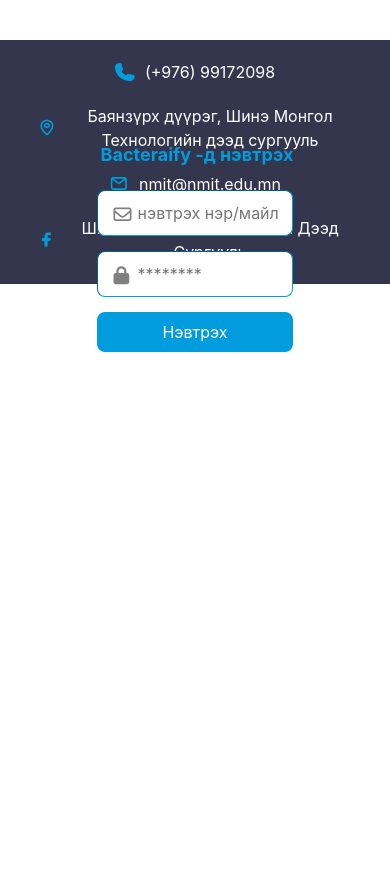
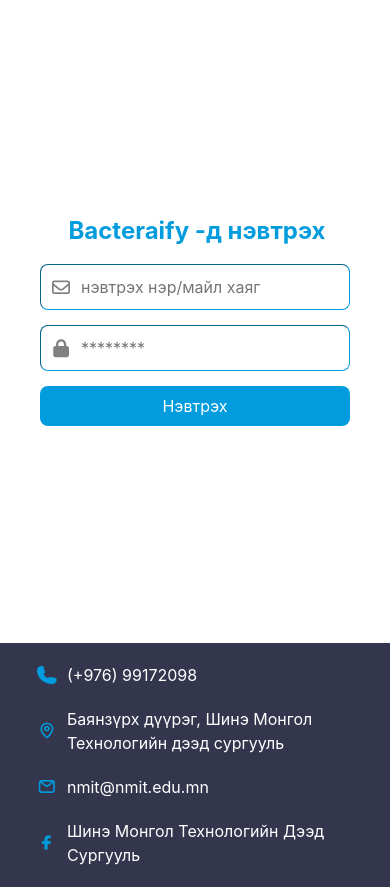
Before and after one commit to nrnbt/bacteraify, a Django app: page /login/ in a window 390 px wide. Shown: the part 194-1081 px from the top of the page. Before the commit the page ends 546 px from the top, so only its background shows below. Run offline with Django 4.2, Linux system fonts and the light colour scheme; parts of the project's set-up code (start-up, migrations or seed data) failed here and were passed over.

Commit message:
re organized login page

```diff
--- /dev/null
+++ b/core/static/css/login.css
@@ -0,0 +1,70 @@
+.login-form h1 {
+  color: #009CDE;
+  margin-bottom: 18px;
+  font-weight: bolder;
+  font-size: 30px;
+}
+
+.login-form {
+  max-width: 350px;
+  width: 100%;
+  padding-left: 20px;
+  padding-right: 20px;
+}
+
+.input-container {
+  position: relative;
+  display: flex;
+  width: 100%;
+  margin-bottom: 15px;
+}
+
+.button-submit {
+  background-color: #009CDE;
+  color: white;
+  border: none;
+  cursor: pointer;
+  width: 100%;
+  border-radius: 8px;
+  height: 40px;
+}
+
+.input-field {
+  width: 100%;
+  padding: 10px;
+  outline: none;
+  padding-left: 40px;
+  border-radius: 8px;
+  border-color: #009CDE;
+  border-width: 1px;
+}
+
+.flex-d {
+  display: flex;
+  flex-direction: column;
+  align-items: center;
+  justify-content: center;
+  text-align: center;
+}
+
+.login-form i {
+  font-size: 18px;
+  color: gray;
+}
+
+.icon-container {
+  position: absolute;
+  top: 0px;
+  left: 0px;
+  height: 46px;
+  width: 42px;
+  display: flex;
+  justify-content: center;
+  align-items: center;
+}
+
+@media (max-width: 570px) {
+  .login-form h1 {
+    font-size: 24px;
+  }
+}
--- a/core/static/css/main.css
+++ b/core/static/css/main.css
@@ -64,6 +64,7 @@ a {
   gap: 40px;
   padding-bottom: 40px;
   padding-top: 40px;
+  min-height: calc(100vh - 81px - 120px);
 }
 
 .tech-wrapper {
@@ -120,9 +121,11 @@ bottom {
   width: 100%;
   display: flex;
   justify-content: space-between;
-  gap: 30px;
+  gap: 20px;
   flex: 1;
   overflow: hidden;
+  padding-left: 20px;
+  padding-right: 20px;
 }
 
 .bottom-item {
@@ -144,6 +147,43 @@ bottom {
   flex-direction: column;
   text-align: start;
   width: 100%;
+}
+
+
+@media (max-width: 790px) {
+  .bottom-container {
+    width: 100%;
+    display: grid;
+    grid-template-columns: repeat(2, minmax(0, 1fr));
+    justify-content: space-between;
+    gap: 20px;
+    padding: 20px;
+  }
+
+  bottom {
+    background-color: #33364D;
+    width: 100vw;
+    height: fit-content;
+    display: flex;
+    justify-content: center;
+  }
+
+  .bottom-item {
+    gap: 10px;
+    width: 100%;
+    align-items: center;
+    justify-content: center;
+  }
+
+  .bottom-img {
+    height: 20px;
+    width: 20px;
+    object-fit: contain;
+  }
+
+  .footer-text {
+    text-align: start;
+  }
 }
 
 @media (max-width: 570px) {
@@ -225,12 +265,8 @@ bottom {
     padding-right: 20px;
   }
 
-  bottom {
-    background-color: #33364D;
-    width: 100vw;
-    height: fit-content;
-    display: flex;
-    justify-content: center;
+  .text-lg {
+    font-size: 14px;
   }
 
   .bottom-container {
@@ -243,10 +279,19 @@ bottom {
     padding: 20px;
   }
 
+  bottom {
+    background-color: #33364D;
+    width: 100vw;
+    height: fit-content;
+    display: flex;
+    justify-content: center;
+  }
+
   .bottom-item {
     gap: 10px;
     width: 100%;
     align-items: center;
+    justify-content: start;
   }
 
   .bottom-img {
@@ -255,8 +300,8 @@ bottom {
     object-fit: contain;
   }
 
-  .text-lg {
-    font-size: 14px;
+  .footer-text {
+    text-align: start;
   }
 }
 
--- a/core/templates/components/footer.html
+++ b/core/templates/components/footer.html
@@ -4,19 +4,19 @@
   <div class="bottom-container">
     <a href="tel:+97699172098" class="bottom-item" target="_blank">
       <img class="bottom-img" src="{% static 'images/phone-icon.png' %}" alt="phone-icon">
-      <div class="text-white">(+976) 99172098</div>
+      <div class="text-white footer-text">(+976) 99172098</div>
     </a>
     <a href="https://www.google.com/maps?q=47.91170640838734,106.93874083409169" class="bottom-item" target="_blank">
       <img class="bottom-img" src="{% static 'images/location-icon.png' %}" alt="location-icon">
-      <div class="text-white">Баянзүрх дүүрэг, Шинэ Монгол Технологийн дээд сургууль</div>
+      <div class="text-white footer-text">Баянзүрх дүүрэг, Шинэ Монгол Технологийн дээд сургууль</div>
     </a>
     <a href="mailto:nmit@nmit.edu.mn" class="bottom-item" target="_blank">
       <img class="bottom-img" src="{% static 'images/email-icon.png' %}" alt="email-icon">
-      <div class="text-white">nmit@nmit.edu.mn</div>
+      <div class="text-white footer-text">nmit@nmit.edu.mn</div>
     </a>
     <a href="https://www.facebook.com/nmit.edu.mn" class="bottom-item" target="_blank">
       <img class="bottom-img" src="{% static 'images/facebook-icon.png' %}" alt="facebook-icon">
-      <div class="text-white">Шинэ Монгол Технологийн Дээд Сургууль</div>
+      <div class="text-white footer-text">Шинэ Монгол Технологийн Дээд Сургууль</div>
     </a>
   </div>
 </bottom>
--- a/core/templates/layouts/main.html
+++ b/core/templates/layouts/main.html
@@ -26,6 +26,9 @@
     {% if request.path == '/faq/' %}
     <link rel="stylesheet" href="{% static 'css/faq.css' %}">
     {% endif %}
+    {% if '/login/' in request.path %}
+    <link rel="stylesheet" href="{% static 'css/login.css' %}">
+    {% endif %}
     <script src="https://code.jquery.com/jquery-3.6.4.min.js"></script>
     <link rel="stylesheet" href="{% static 'css/toaster.css' %}">
     <script src="https://ajax.googleapis.com/ajax/libs/jquery/3.5.1/jquery.min.js"></script>
--- a/core/templates/pages/login.html
+++ b/core/templates/pages/login.html
@@ -1,101 +1,23 @@
 {% extends 'layouts/main.html' %}
 {% load static %}
 
-
 {% block user-content %}
-<style>
-    form h1 {
-        color: #009CDE;
-        margin-bottom: 25px;
-        font-weight: bolder;
-    }
-
-    .input-container {
-        display: flex;
-        width: 100%;
-        margin-bottom: 15px;
-    }
-
-    .button-submit {
-        background-color: #009CDE;
-        color: white;
-        border: none;
-        cursor: pointer;
-        width: 100%;
-        border-radius: 8px;
-        height: 40px;
-    }
-
-    .input-field {
-        width: 100%;
-        padding: 10px;
-        outline: none;
-        padding-left: 40px;
-        border-radius: 8px;
-        border-color: #009CDE;
-        border-width: 1px;
-    }
-
-    .flex-d {
-        display: flex;
-        flex-direction: column;
-        align-items: center;
-        justify-content: center;
-        text-align: center;
-    }
-
-    form i {
-        position: relative;
-        font-size: 18px;
-        color: gray;
-        margin: 15px 0 0 -320px;
-    }
-
-    i.fa-lock {
-        margin-top: 15px;
-    }
-
-    .main-screen {
-        position: absolute;
-        top: 30%;
-    }
-
-    @media (max-width: 570px) {
-        form i {
-            position: relative;
-            font-size: 18px;
-            color: gray;
-            margin: 15px 0 0 -180px;
-        }
-
-        i.fa-lock {
-            margin-top: 15px;
-        }
-
-        .main-screen {
-            position: absolute;
-            top: 40%;
-        }
-
-    }
-</style>
-
-<div class="main-screen">
-    <form action="{% url 'login' %}" class="flex-d" method="post">
+    <form action="{% url 'login' %}" class="flex-d login-form" method="post">
         {% csrf_token %}
         <h1>Bacteraify -д нэвтрэх</h1>
         <div class="input-container">
             <input class="input-field" id="id_username" name="username" type="email"
                 value="{{ form.username.value|default_if_none:'' }}" placeholder="нэвтрэх нэр/майл хаяг" required>
-            <i class="far fa-envelope"></i>
+            <div class="icon-container">
+                <i class="far fa-envelope"></i>
+            </div>
         </div>
         <div class="input-container">
             <input class="input-field" id="id_password" name="password" type="password" placeholder="********" required>
-            <i class="fas fa-lock"></i>
+            <div class="icon-container">
+                <i class="fas fa-lock"></i>
+            </div>
         </div>
         <button class="button-submit" type="submit">Нэвтрэх</button>
     </form>
-</div>
-
-
 {% endblock user-content %}
```
